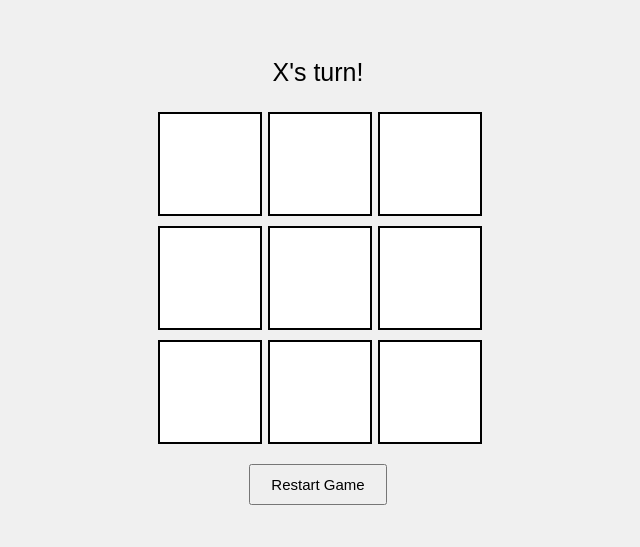
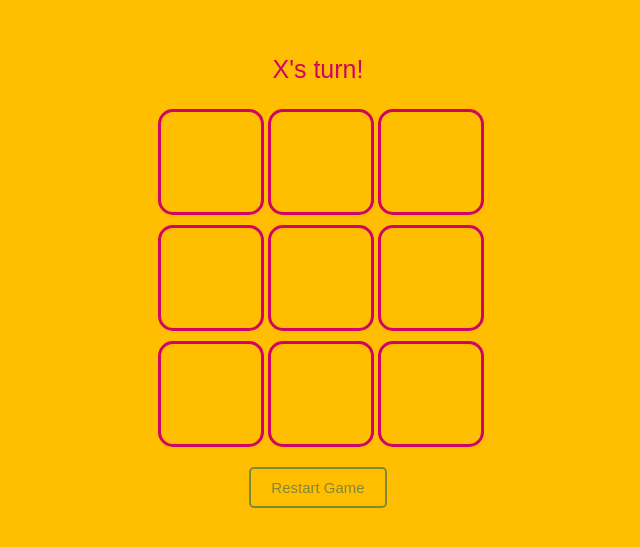
Before and after one commit to iamErmia/MiniMax-XO-Game, a plain HTML site: page index.html in a window 1280 px wide. Shown: the part 119-666 px from the top of the page, without its empty margins (322-962 px from the left). Drawn offline with Linux system fonts and the light colour scheme.

Commit message:
Eventual styling finished

```diff
--- a/style/style.css
+++ b/style/style.css
@@ -5,7 +5,7 @@ body {
   align-items: center;
   margin: 0px;
   height: 100vh;
-  background-color: #f0f0f0;
+  background-color: #FFBF00;
 }
 
 #game {
@@ -15,6 +15,7 @@ body {
 #status {
   font-size: 25px;
   margin-bottom: 25px;
+  color: #D10363;
 }
 
 .board {
@@ -26,17 +27,19 @@ body {
 .cell {
   width: 100px;
   height: 100px;
+  border-radius: 15px;
   display: flex;
   justify-content: center;
   align-items: center;
   font-size: 35px;
-  background-color: #fff;
-  border: 2px solid #000;
+  background-color: #FFBF00;
+  border: 3px solid #D10363;
   cursor: pointer;
 }
 
-.cell :hover {
-    background-color: #f1f1f1;
+.cell:hover{
+    background-color: #FF9A00;
+    transition-duration: 300ms;
 }
 
 #reset-button{
@@ -44,4 +47,14 @@ body {
     padding: 10px 20px;
     font-size: 15px;
     cursor: pointer;
+    color: #808836;
+    border-radius: 5px;
+    border: 2px solid #808836;
+    background-color: #FFBF00;
 }
+
+#reset-button:hover{
+    background-color: #808836;
+    color: #FFBF00;
+    transition-duration: 300ms;
+}
```
